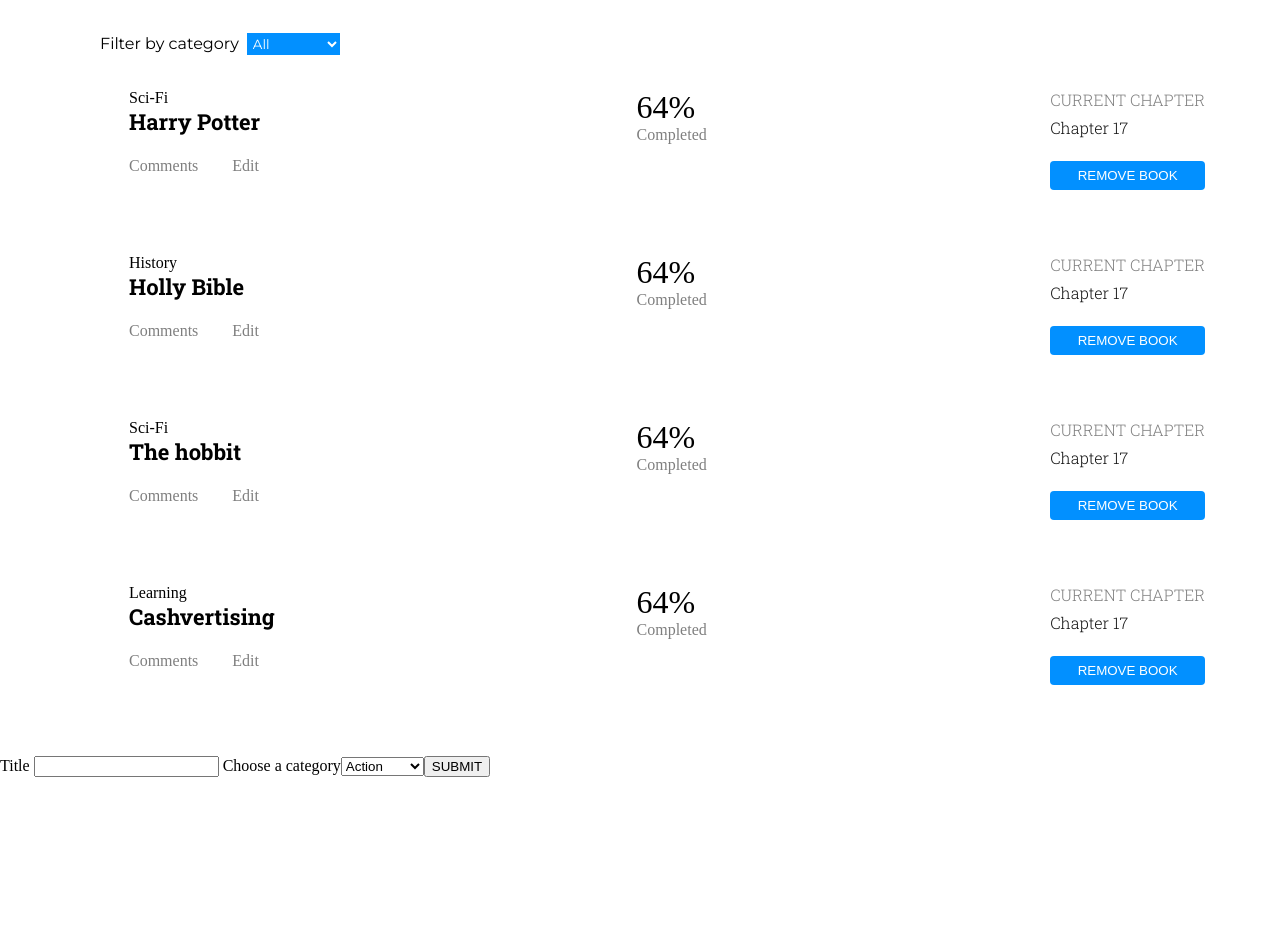
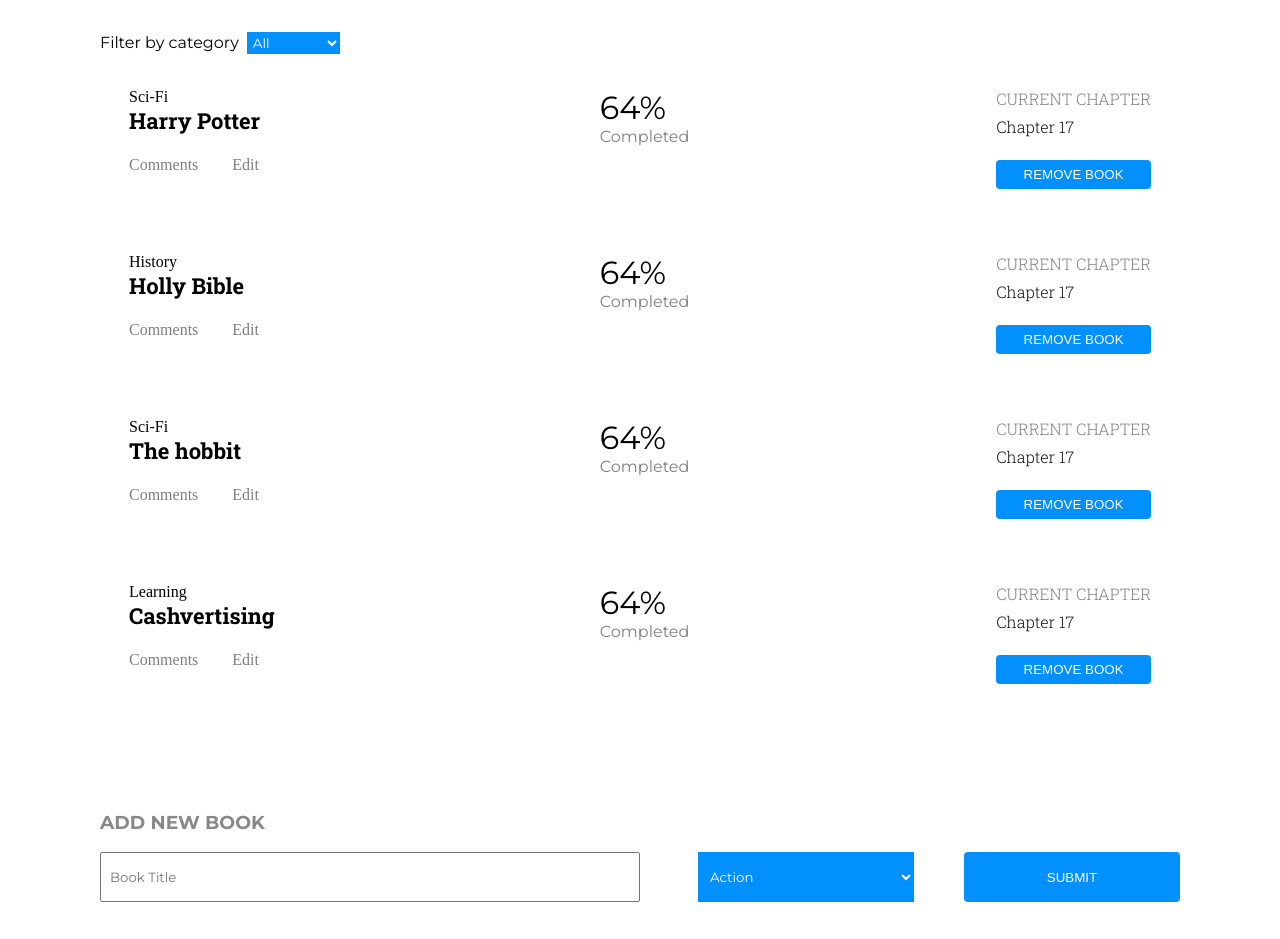
Before and after one commit to xtrmdarc/bookstore-cms, a React (Create React App) app: page / in a window 1280 px wide. Shown: the part 100-1039 px from the top of the page. Before the commit the page ends 877 px from the top, so only its background shows below. Built offline with nearby package versions, Linux system fonts and the light colour scheme.

Commit message:
Style BookForm component

```diff
--- a/src/containers/BooksForm.js
+++ b/src/containers/BooksForm.js
@@ -42,26 +42,24 @@
     ];
     const { title, category } = this.state;
     return (
-      <div>
-        <label htmlFor="title">
-          Title
-          {' '}
+      <div className="newBookForm">
+        <h3>ADD NEW BOOK</h3>
+        <div className="newBook">
           <input
             value={title}
             id="title"
             name="title"
             type="text"
+            placeholder="Book Title"
+            className="titleInput"
             onChange={this.handleChange}
           />
-          {' '}
-        </label>
 
-        <label htmlFor="categories">
-          Choose a category
           <select
             value={category}
             name="category"
             id="categories"
+            className="categoryInput"
             onChange={this.handleChange}
           >
             {CATEGORIES.map(cat => (
@@ -70,9 +68,10 @@
               </option>
             ))}
           </select>
-        </label>
 
-        <input type="submit" value="SUBMIT" onClick={this.handleSubmit} />
+
+          <input className="submitButton" type="submit" value="SUBMIT" onClick={this.handleSubmit} />
+        </div>
       </div>
     );
   }
--- a/src/index.scss
+++ b/src/index.scss
@@ -2,6 +2,7 @@
 
 $brandColor: #0290ff;
 $blackTree: #121212;
+$grayTitle: #888888;
 $headerBorderColor: #e8e8e8;
 $generalPadding: 37px 100px;
 
@@ -14,8 +15,15 @@
   padding: 2px;
 }
 
+@mixin brandButton {
+  background-color: $brandColor;
+  border: none;
+  border-radius: 4px;
+  color: #fff;
+}
+
 * {
-  box-sizing: content-box;
+  box-sizing: border-box;
 }
 
 body {
@@ -108,9 +116,11 @@
   .bookState {
     .percentage {
       font-size: 32px;
+      font-family: 'Montserrat', sans-serif;
     }
     .statusInfo {
       opacity: 0.5;
+      font-family: 'Montserrat', sans-serif;
     }
   }
   .removeBook {
@@ -124,12 +134,49 @@
       font-family: "Roboto Slab";
     }
     .removeBookButton {
-      background-color: $brandColor;
-      border: none;
-      border-radius: 4px;
-      color: #fff;
+      @include brandButton;
       margin-top: 23px;
       padding: 7px;
     }
   }
 }
+
+.newBookForm {
+  padding: $generalPadding;
+  h3 {
+    font-family: 'Montserrat', sans-serif;
+    font-weight: bold;
+    color: $grayTitle;
+  }
+
+  .newBook {
+    display: flex;
+    flex-direction: row;
+    justify-content: space-between;
+    align-items: center;
+    height: 50px;
+
+    input, select {
+      height: 100%;
+    }
+
+    .titleInput {
+      width: 50%;
+      font-family: 'Montserrat', sans-serif;
+      padding: 8px;
+    }
+
+    .categoryInput {
+      width: 20%;
+      @include selectBox;
+      padding: 8px;
+    }
+
+    .submitButton {
+      width: 20%;
+      @include brandButton;
+      padding: 8px;
+    }
+
+  }
+}
```
